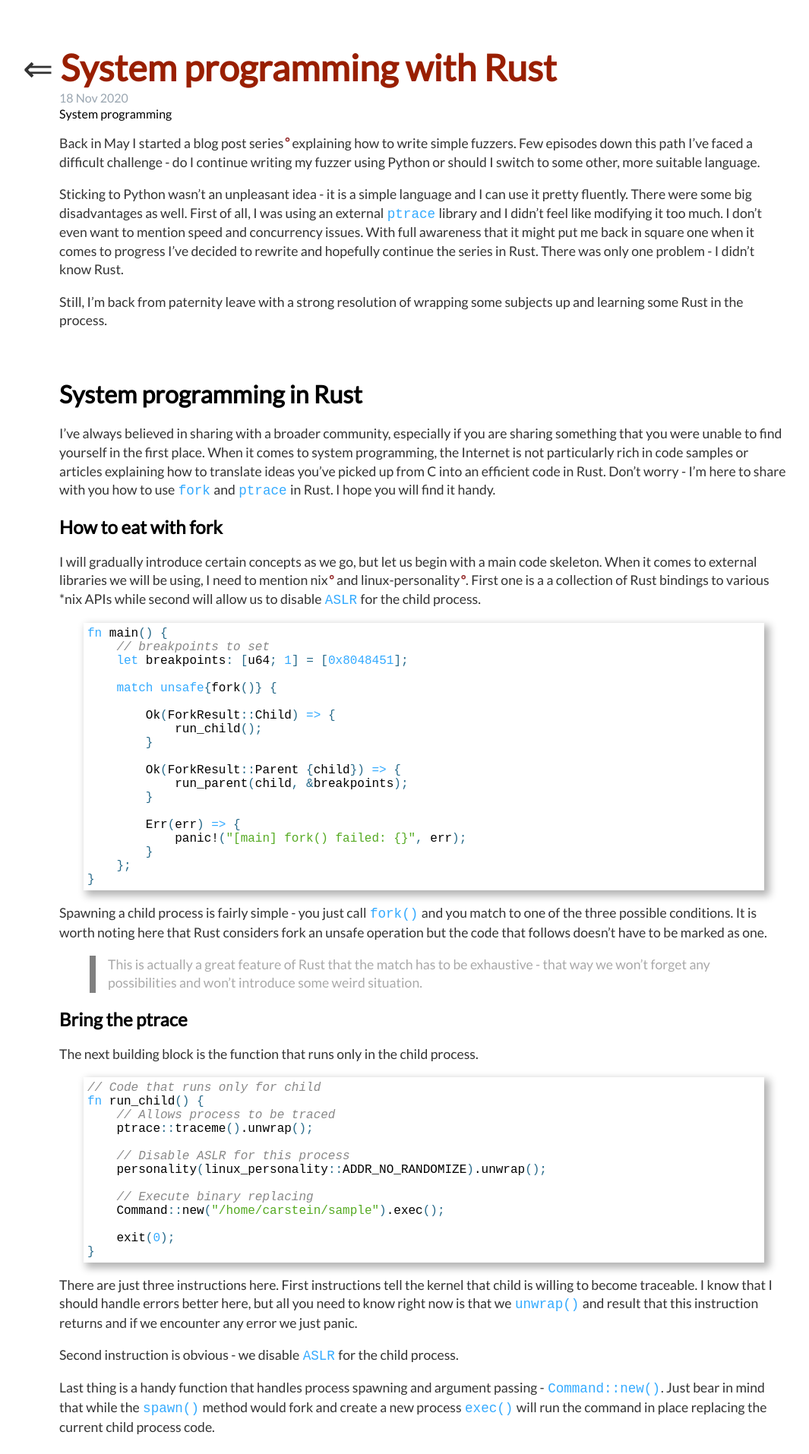
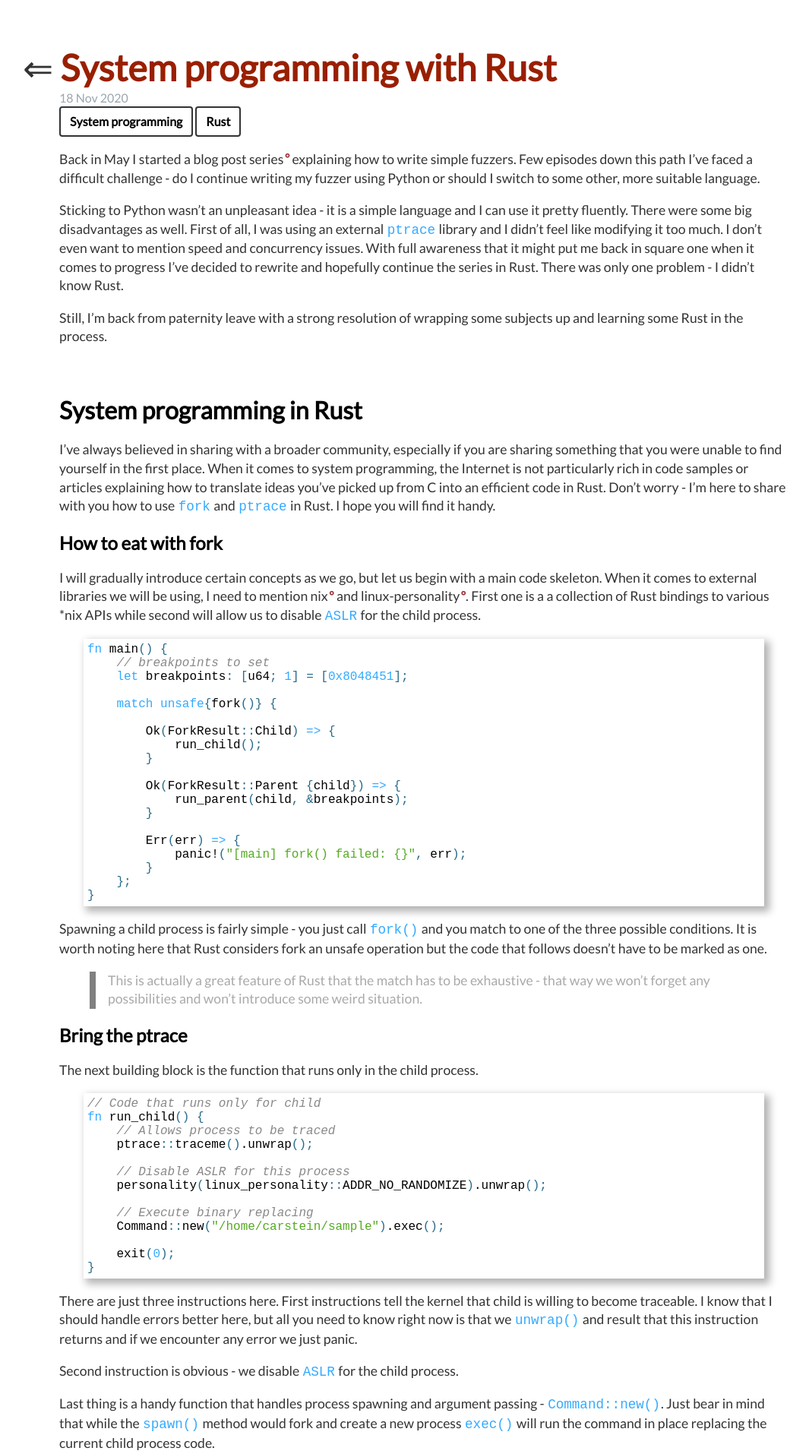
Before and after one commit to carstein/carstein.github.io, a Jekyll site: the page built from _posts/2020-11-18-ptrace-rust.md, in a window 1280 px wide. Shown: the top 1914 px of the page at 76% size, without its empty margins (82-1147 px from the left). Built offline with Jekyll 4.4.1, drawn with Linux system fonts in a browser that asks for light colours; a style sheet for code colours, icons or effects is not loaded.

Commit message:
Styling tags

```diff
--- a/_layouts/post.html
+++ b/_layouts/post.html
@@ -4,7 +4,7 @@ layout: default
 <h1 class="post_title"> <a href="https://carstein.github.io">⇐</a> {{ page.title }}</h1>
 <p class="meta">{{ page.date | date_to_string }}</p>
 
-<div class="tags">
+<div clss="tags">
   {% for tag in page.tags %}
     <span class="tag">{{ tag }}</span>
 {% endfor %}
--- a/_posts/2020-11-18-ptrace-rust.md
+++ b/_posts/2020-11-18-ptrace-rust.md
@@ -4,6 +4,7 @@ title: "System programming with Rust"
 date: 2020-11-18
 tags:
 - System programming
+- Rust
 ---
 
 Back in May I started a blog post [series](https://carstein.github.io/2020/04/18/writing-simple-fuzzer-1.html) explaining how to write simple fuzzers. Few episodes down this path I've faced a difficult challenge - do I continue writing my fuzzer using Python or should I switch to some other, more suitable language.
--- a/css/style.css
+++ b/css/style.css
@@ -24,6 +24,25 @@ nav ul li, footer ul li {
 a {
   text-decoration: none;
 }
+
+/* Tags  style */
+.tags {
+  padding-top: 1em;
+  padding-bottom: 1em;
+}
+
+.tag {
+  display: inline-block;
+  font-weight: bold;
+  line-height: 1.5;
+  text-align: center;
+  vertical-align: middle;
+  border: 2px solid #333;
+  padding: 0.375rem 0.75rem;
+  border-radius: 0.25rem;
+}
+
+
 
 .post a {
     color: inherit;
```
Also changed, not shown: _posts/2021-03-17-build-your-own-fuzzer-5.md (+1 -0 lines), _posts/2022-05-29-rust-system-programming-2.md (+1 -0 lines).
